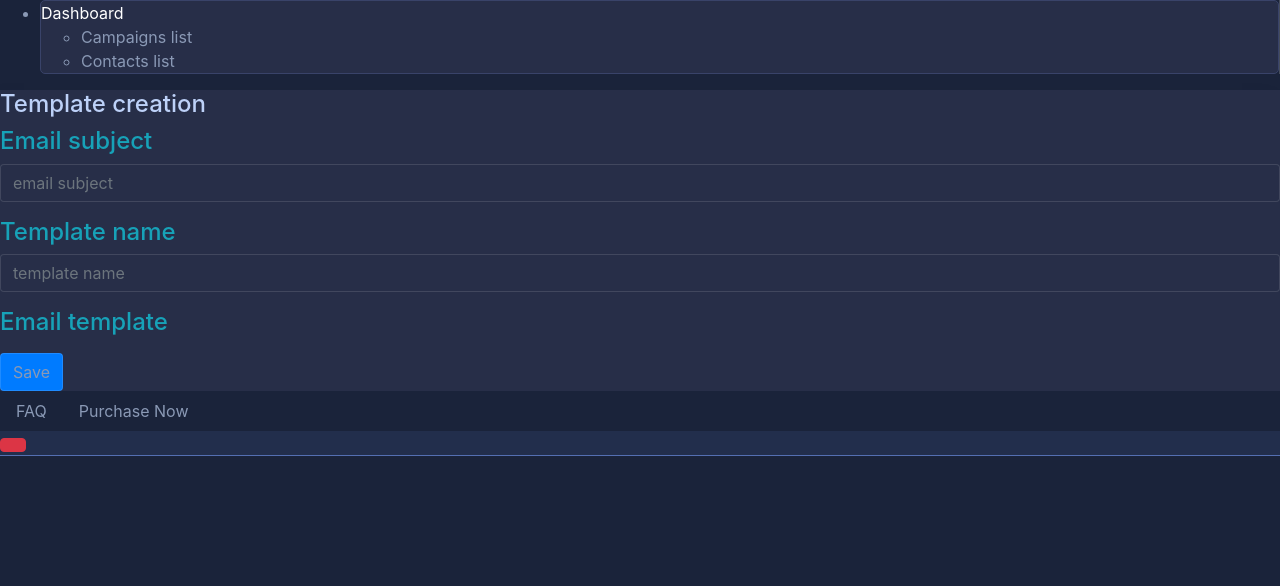
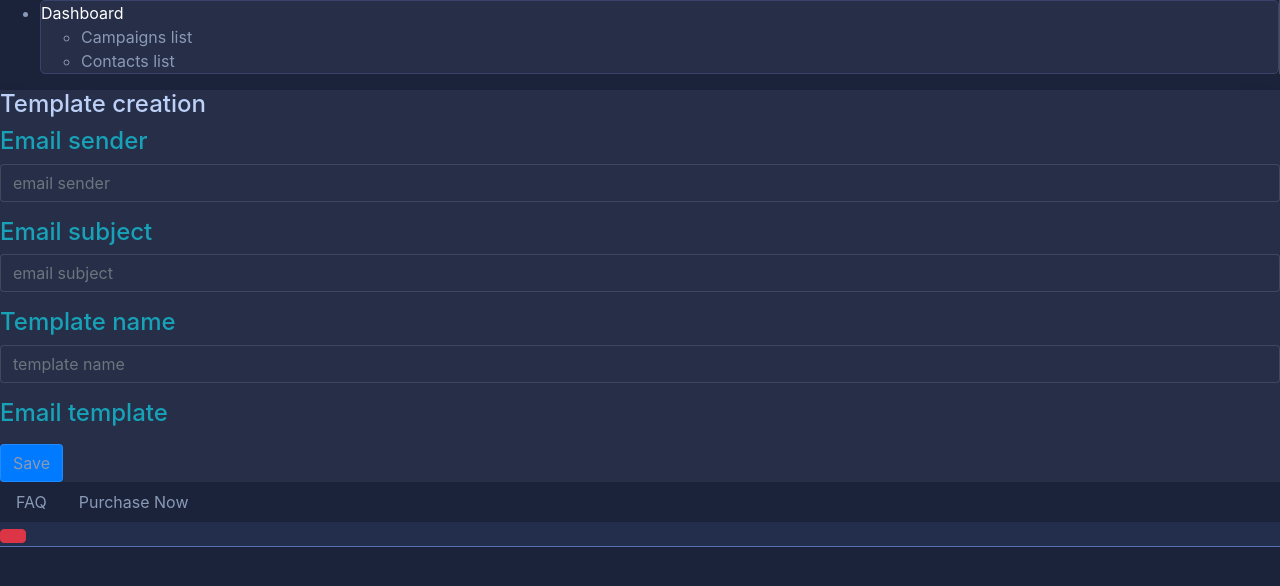
Before and after one commit to Seven4ME/mailster, a Django app: template mailster/email_import/templates/create_template.html in a window 1280 px wide. Shown: the part 56-642 px from the top of the page. Run offline with Django 3.2, Linux system fonts and the light colour scheme; the template is opened without the code that fills it, so the values that code supplies are empty; parts of the project's set-up code (start-up, migrations or seed data) failed here and were passed over; some libraries are stand-ins or nearby versions.

Commit message:
Sender model + subject fixes

```diff
--- a/mailster/email_import/models.py
+++ b/mailster/email_import/models.py
@@ -43,6 +43,7 @@
     template_name = models.CharField(max_length=255)
     email_text = RichTextField(blank=True, null=True)
     email_subject = models.CharField(max_length=255, default="")
+    email_sender = models.EmailField(default="")
 
     def __str__(self):
         return self.template_name
--- a/mailster/email_import/templates/companies_info.html
+++ b/mailster/email_import/templates/companies_info.html
@@ -29,6 +29,7 @@
                                     <th>#</th>
                                     <th>Template</th>
                                     <th>Subject</th>
+                                    <th>Sender</th>
                                     <th>Action</th>
                                 </tr>
                             </thead>
@@ -38,6 +39,8 @@
                                     <td>{{ template.id }}</td>
                                     <td>{{ template.template_name }}</td>
                                     <td>{{ template.email_subject }}</td>
+                                    <td>{{ template.email_sender }}</td>
+
                                     <td>
                                         <a href="{% url 'update_template'  object.id%}">
                                             <svg class="bi bi-pencil-square" width="1em" height="1em" viewBox="0 0 16 16" fill="currentColor" xmlns="http://www.w3.org/2000/svg">
--- a/mailster/email_import/templates/create_template.html
+++ b/mailster/email_import/templates/create_template.html
@@ -13,6 +13,10 @@
                             {% csrf_token %}
                             {{ form.media }}
 							<div class="box-body">
+                                <h4 class="box-title text-info"><i class="ti-save mr-15"></i> Email sender</h4>
+								<div class="form-group">
+								  <input type="email" name="email_sender" class="form-control" placeholder="email sender" maxlength="255" required="" id="id_email_sender">
+								</div>
                             <h4 class="box-title text-info"><i class="ti-save mr-15"></i> Email subject</h4>
 								<div class="form-group">
 								  <input type="text" name="email_subject" class="form-control" placeholder="email subject" maxlength="255" required="" id="id_email_subject">
```
Also changed, not shown: mailster/email_import/views.py (+3 -4 lines), mailster/email_import/migrations/0004_template_email_sender.py (added), mailster/email_import/migrations/0005_auto_20200518_1947.py (added).
